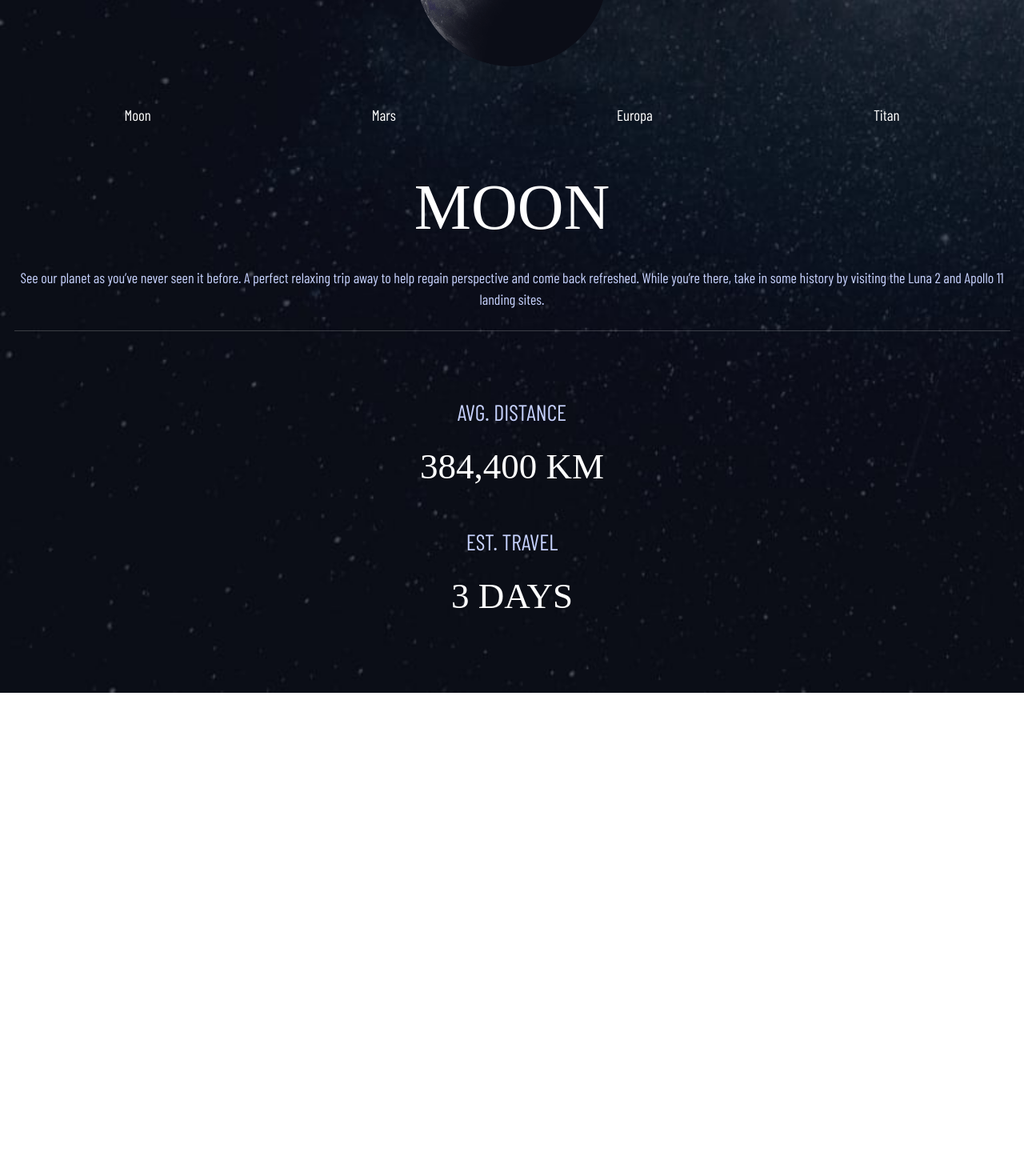
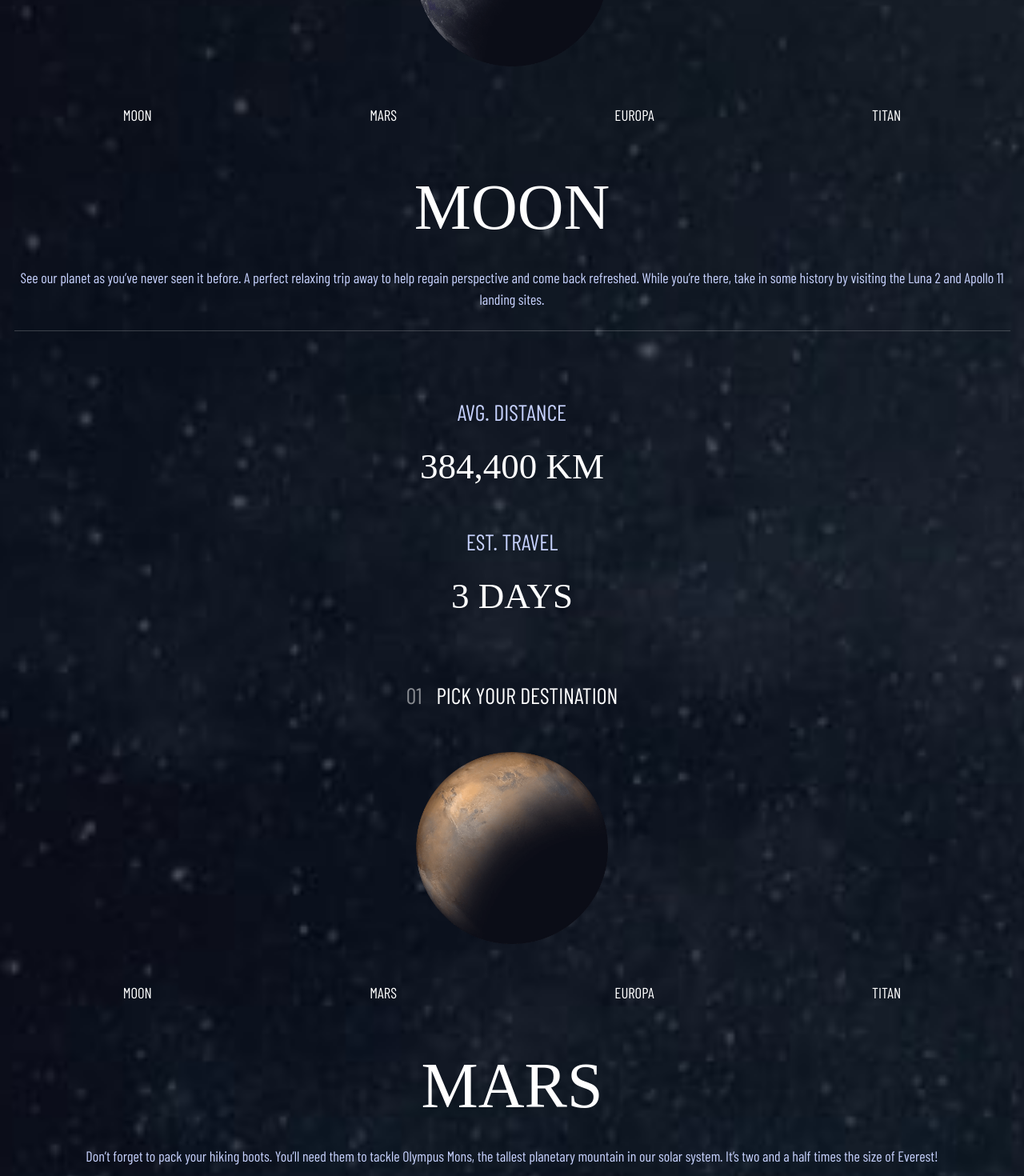
Before and after one commit to FernandoLorca/space-tourism-website, a React (Vite) app: page /destination in a window 1280 px wide. Shown: the part 340-1810 px from the top of the page at 80% size. Before the commit the page ends 1206 px from the top, so only its background shows below. Built offline with nearby package versions, Linux system fonts and the light colour scheme; a web font is replaced by a local one.

Commit message:
destination done, to change the destination renderization

```diff
--- a/src/components/DestinationComponents/DestinationNavbarAnchor.jsx
+++ b/src/components/DestinationComponents/DestinationNavbarAnchor.jsx
@@ -1,7 +1,7 @@
 const DestinationNavbarAnchor = ({ onClick, destinationText }) => {
   return (
     <a href="#" onClick={onClick} className="pb-4 text-3xl hover:opacity-75">
-      {destinationText}
+      {destinationText.toUpperCase()}
     </a>
   )
 }
--- a/src/pages/Crew.jsx
+++ b/src/pages/Crew.jsx
@@ -1,3 +1,5 @@
+import MobileNavbar from "../components/navbar/MobileNvabar/MobileNavbar"
+
 const Crew = () => {
   return <div>Crew</div>
 }
--- a/src/pages/Destination.jsx
+++ b/src/pages/Destination.jsx
@@ -16,6 +16,7 @@ const Destination = () => {
   const [classNameOpen, setClassNameOpen] = useState("flex")
   const [classNameClose, setClassNameClose] = useState("hidden")
   const [dataJson, setDataJson] = useState([])
+  const [activeDestination, setActiveDestination] = useState(<Moon />)
 
   const getData = async () => {
     const res = await fetch("../src/data.json")
@@ -28,7 +29,11 @@ const Destination = () => {
     getData()
   }, [])
 
+  console.log(dataJson)
+
   const destinationsNamesArr = dataJson.map(destination => destination.name)
+
+  const destinationsArr = [<Moon />, <Mars />, <Europa />, <Titan />]
 
   const handleClickOpen = () => {
     setClassNameOpen(classNameOpen === "hidden" ? "" : "hidden")
@@ -40,7 +45,7 @@ const Destination = () => {
     setClassNameOpen("block")
   }
 
-  // const handleDestinationNavbarClick = () => {}
+  const handleDestinationNavbarClick = () => {}
 
   return (
     <>
@@ -49,27 +54,34 @@ const Destination = () => {
           hiddenState={classNameClose}
           handleClickFunction={() => handleClickClose()}
         />
+
         <div className="bg-destination p-7">
           <Navbar
             hiddenState={classNameOpen}
             handleClickFunction={() => handleClickOpen()}
           />
 
+          {dataJson.map((destination, index) => (
+            <div key={index}>
               <DestinationPick number="01" />
 
-          <DestinationImage imagePath="../src/assets/destination/image-moon.png" />
+              <DestinationImage
+                imagePath={`../src/${destination.images.png}`}
+              />
 
               <DestinationNavbar
-            // onClick={handleDestinationNavbarClick}
+                onClick={handleDestinationNavbarClick}
                 destinationNameArr={destinationsNamesArr}
               />
 
               <DestinationDescription
-            title="MOON"
-            description="See our planet as you’ve never seen it before. A perfect relaxing trip away to help regain perspective and come back refreshed. While you’re there, take in some history by visiting the Luna 2 and Apollo 11 landing sites."
+                title={destination.name.toUpperCase()}
+                description={destination.description}
               />
 
               <DestinationDistance avgNumber="384,400 KM" numberDays="3 DAYS" />
+            </div>
+          ))}
         </div>
       </main>
     </>
```
Lines whose indentation alone changed are shown as unchanged.
